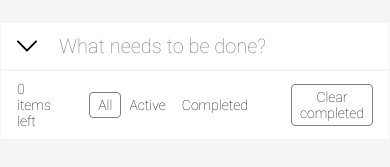
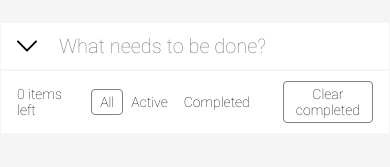
Before and after one commit to Ramb001/ToDo-List, a React (Vite) app: page / in a window 390 px wide. Shown: the part 133-300 px from the top of the page. Built offline with nearby package versions, Linux system fonts and the light colour scheme.

Commit message:
fix: refactoring

```diff
--- a/src/components/DownBar/DownBar.module.scss
+++ b/src/components/DownBar/DownBar.module.scss
@@ -1,13 +1,16 @@
 .box {
     display: flex;
     flex-direction: row;
-    gap: 35px;
+    gap: 50px;
     background: #ffff;
     padding: 10px 16px;
     font-weight: 100;
-    font-size: 16px;
     border: 0.5px solid rgb(245, 245, 245);
     align-items: center;
+
+    @media screen and (max-width: 700px) {
+        gap: 25px;
+    }
 }
 
 .button {
```
